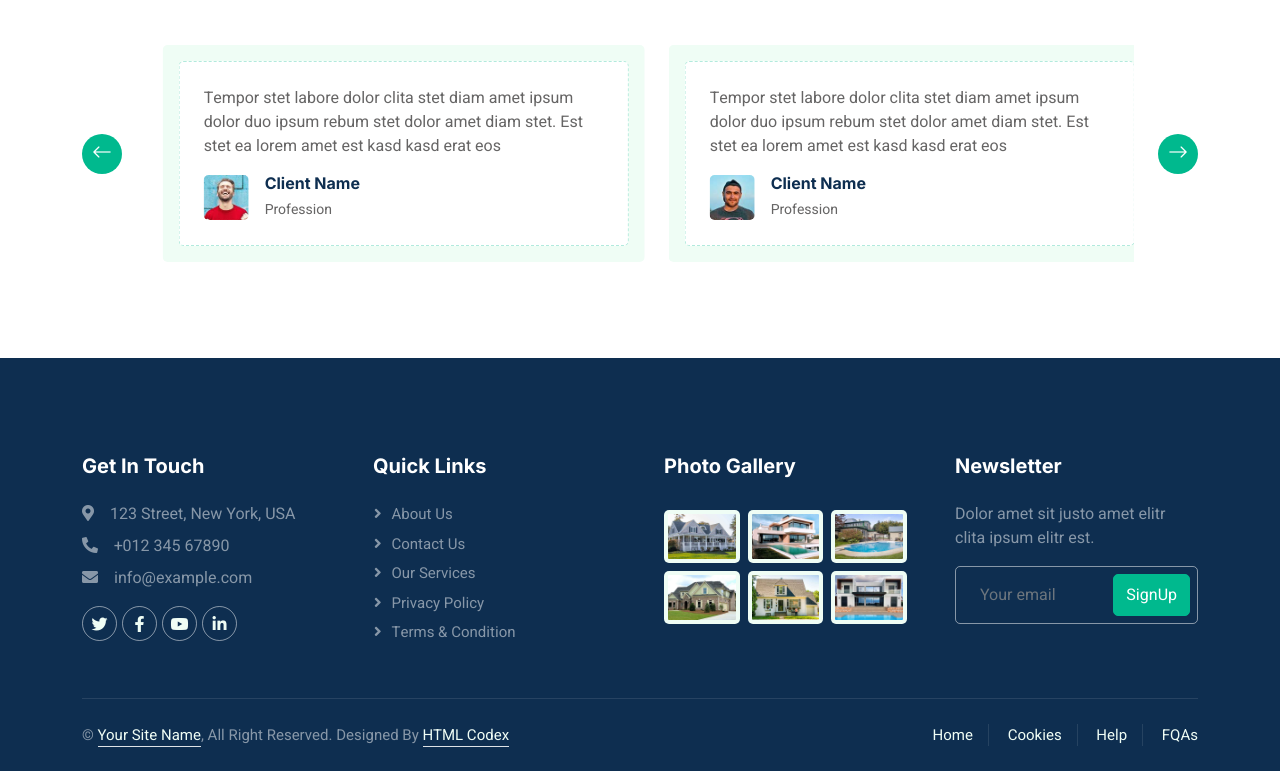
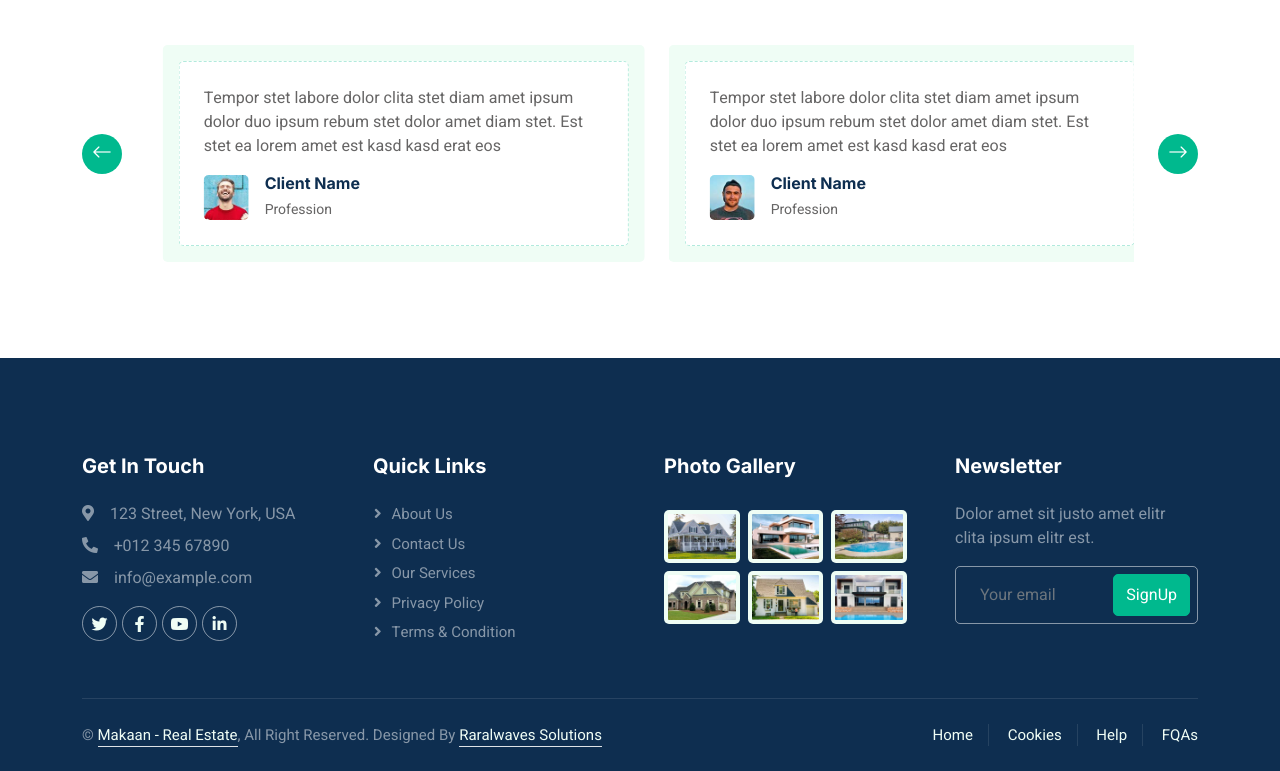
Before and after one commit to vanonshati/makaan, a plain HTML site: page testimonial.html in a window 1280 px wide. Shown: the part 785-1556 px from the top of the page. Drawn offline with nearby package versions, Linux system fonts and the light colour scheme.

Commit message:
Update testimonial.html

```diff
--- a/testimonial.html
+++ b/testimonial.html
@@ -250,10 +250,10 @@
                 <div class="copyright">
                     <div class="row">
                         <div class="col-md-6 text-center text-md-start mb-3 mb-md-0">
-                            &copy; <a class="border-bottom" href="#">Your Site Name</a>, All Right Reserved.
+                            &copy; <a class="border-bottom" href="#">Makaan - Real Estate</a>, All Right Reserved.
 
-							<!--/*** This template is free as long as you keep the footer author’s credit link/attribution link/backlink. If you'd like to use the template without the footer author’s credit link/attribution link/backlink, you can purchase the Credit Removal License from "https://htmlcodex.com/credit-removal". Thank you for your support. ***/-->
-							Designed By <a class="border-bottom" href="https://htmlcodex.com">HTML Codex</a>
+
+							Designed By <a class="border-bottom" href="https://raralwavessolutions.co.ke/">Raralwaves Solutions</a>
                         </div>
                         <div class="col-md-6 text-center text-md-end">
                             <div class="footer-menu">
```
